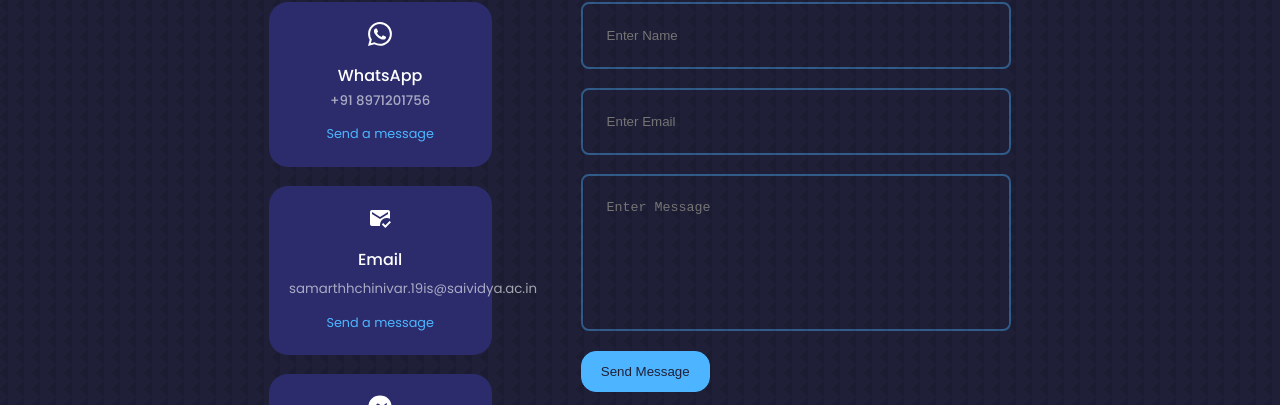
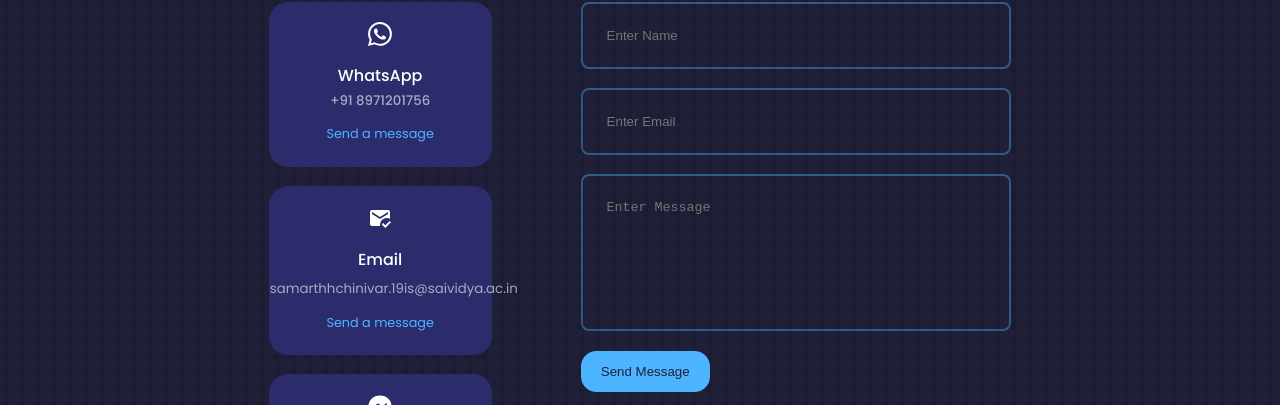
Before and after one commit to SamarthHChinivar/portfolio-website, a React (Create React App) app: page / in a window 1280 px wide. Shown: the part 3427-3832 px from the top of the page. Built offline with nearby package versions, Linux system fonts and the light colour scheme; a web font is replaced by a local one.

Commit message:
icon content aligned

```diff
--- a/src/components/contact/contact.css
+++ b/src/components/contact/contact.css
@@ -13,7 +13,8 @@
 
 .contact__option {
     background: var(--color-bg-variant);
-    padding: 1.2rem;
+    padding-top: 1.2rem;
+    padding-bottom: 1.2rem;
     border-radius: 1.2rem;
     text-align: center;
     border: 1px solid transparent;
```
